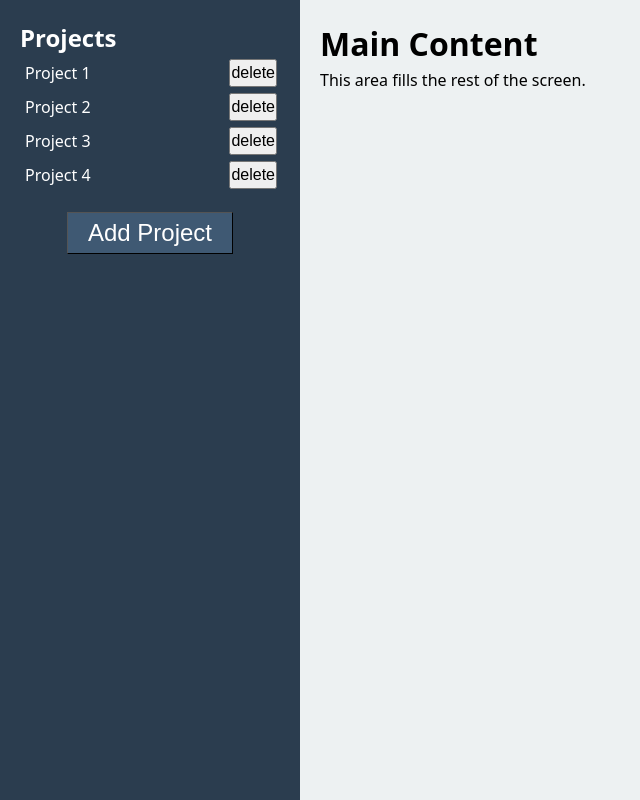
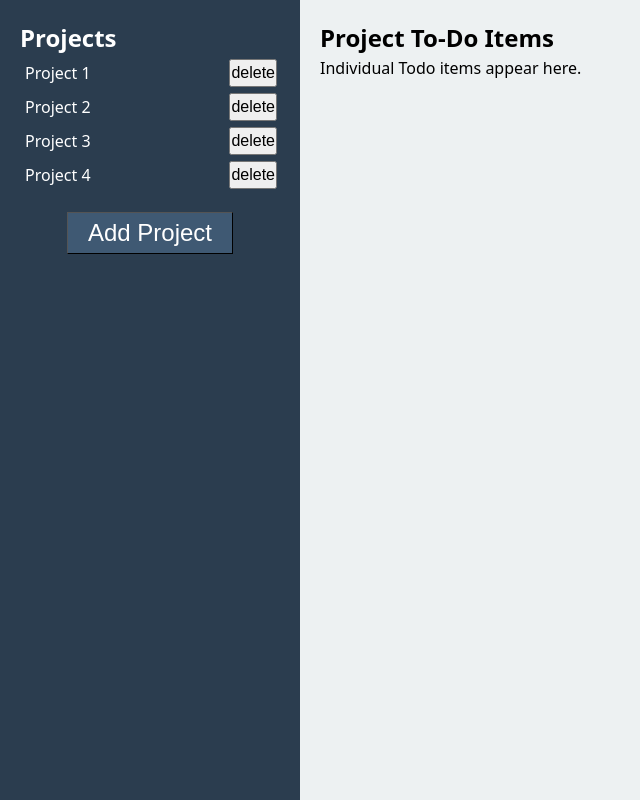
Before and after one commit to ARParizi/Odin-Project--Todo-List, a website built with webpack: page src/template.html in a window 1280 px wide. Shown: the whole page, without its empty margins (0-640 px from the left). Built offline with nearby package versions, Linux system fonts and the light colour scheme.

Commit message:
Fix main element heading & para

```diff
--- a/src/template.html
+++ b/src/template.html
@@ -19,8 +19,8 @@
             <div id="add-project-button-container"><button id="add-project-button">Add Project</button></div>
         </aside>
         <main>
-            <h1>Main Content</h1>
-            <p>This area fills the rest of the screen.</p>
+            <h2>Project To-Do Items</h1>
+            <p>Individual Todo items appear here.</p>
         </main>
     </div>
     <script src="index.js" type="module"></script> <!--Temporary for dev-->
```
